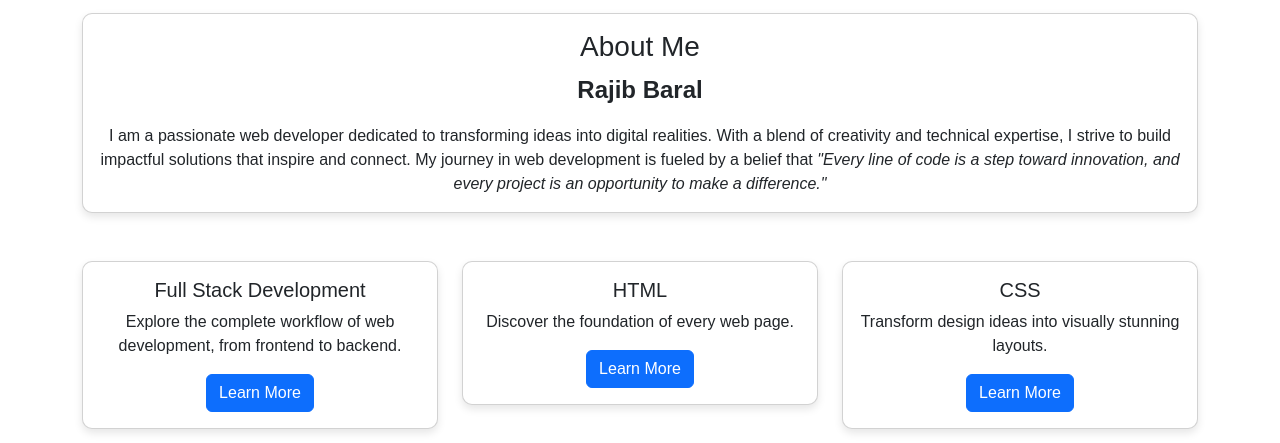
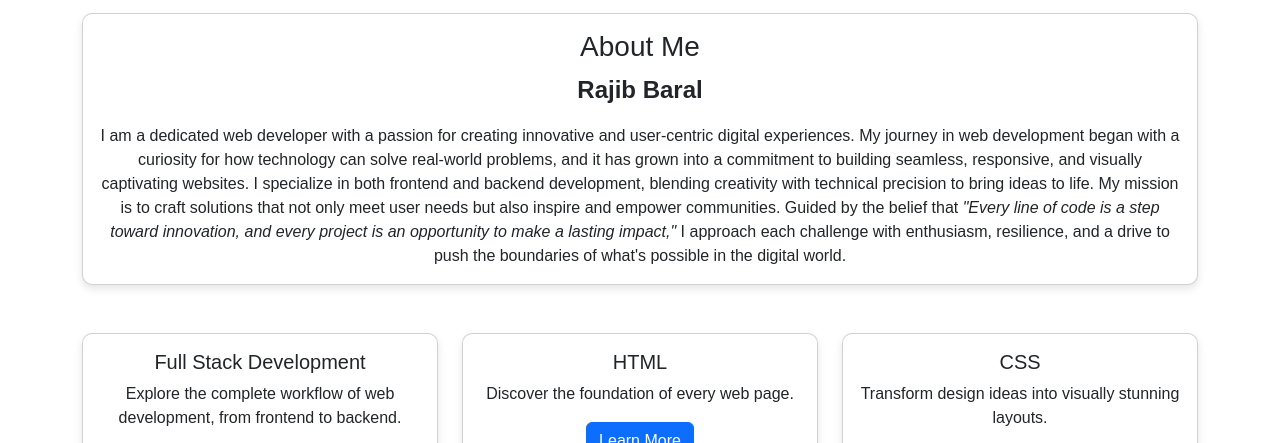
Before and after one commit to Rajib-Baral/AssignmentOne, a plain HTML site: page index.html in a window 1280 px wide. Shown: the part 317-760 px from the top of the page. Drawn offline with nearby package versions, Linux system fonts and the light colour scheme.

Commit message:
Update index.html

```diff
--- a/index.html
+++ b/index.html
@@ -45,7 +45,7 @@
         <div class="card-body">
           <h3 class="card-title">About Me</h3>
           <p class="card-text fs-4"><strong>Rajib Baral</strong></p>
-          <p class="card-text">I am a passionate web developer dedicated to transforming ideas into digital realities. With a blend of creativity and technical expertise, I strive to build impactful solutions that inspire and connect. My journey in web development is fueled by a belief that <em>"Every line of code is a step toward innovation, and every project is an opportunity to make a difference."</em></p>
+          <p class="card-text">I am a dedicated web developer with a passion for creating innovative and user-centric digital experiences. My journey in web development began with a curiosity for how technology can solve real-world problems, and it has grown into a commitment to building seamless, responsive, and visually captivating websites. I specialize in both frontend and backend development, blending creativity with technical precision to bring ideas to life. My mission is to craft solutions that not only meet user needs but also inspire and empower communities. Guided by the belief that <em>"Every line of code is a step toward innovation, and every project is an opportunity to make a lasting impact,"</em> I approach each challenge with enthusiasm, resilience, and a drive to push the boundaries of what's possible in the digital world.</p>
         </div>
       </div>
     </div>
```
